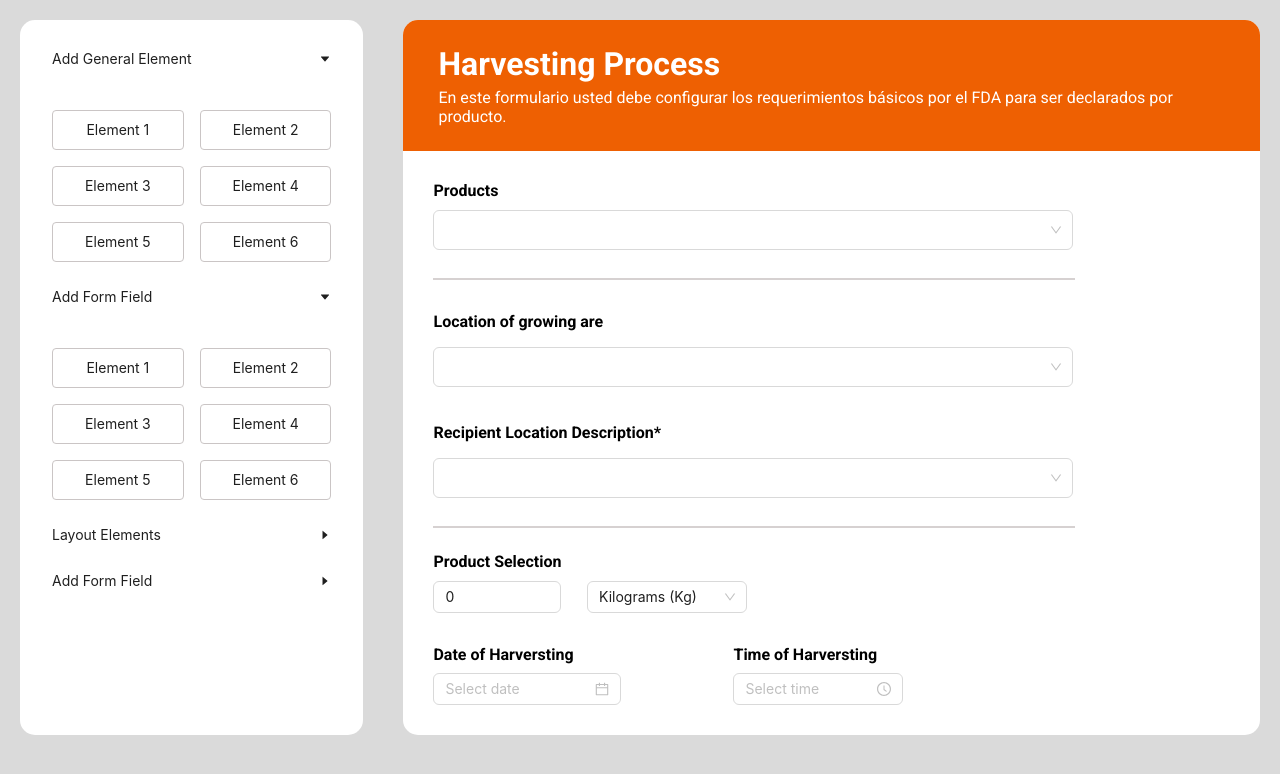
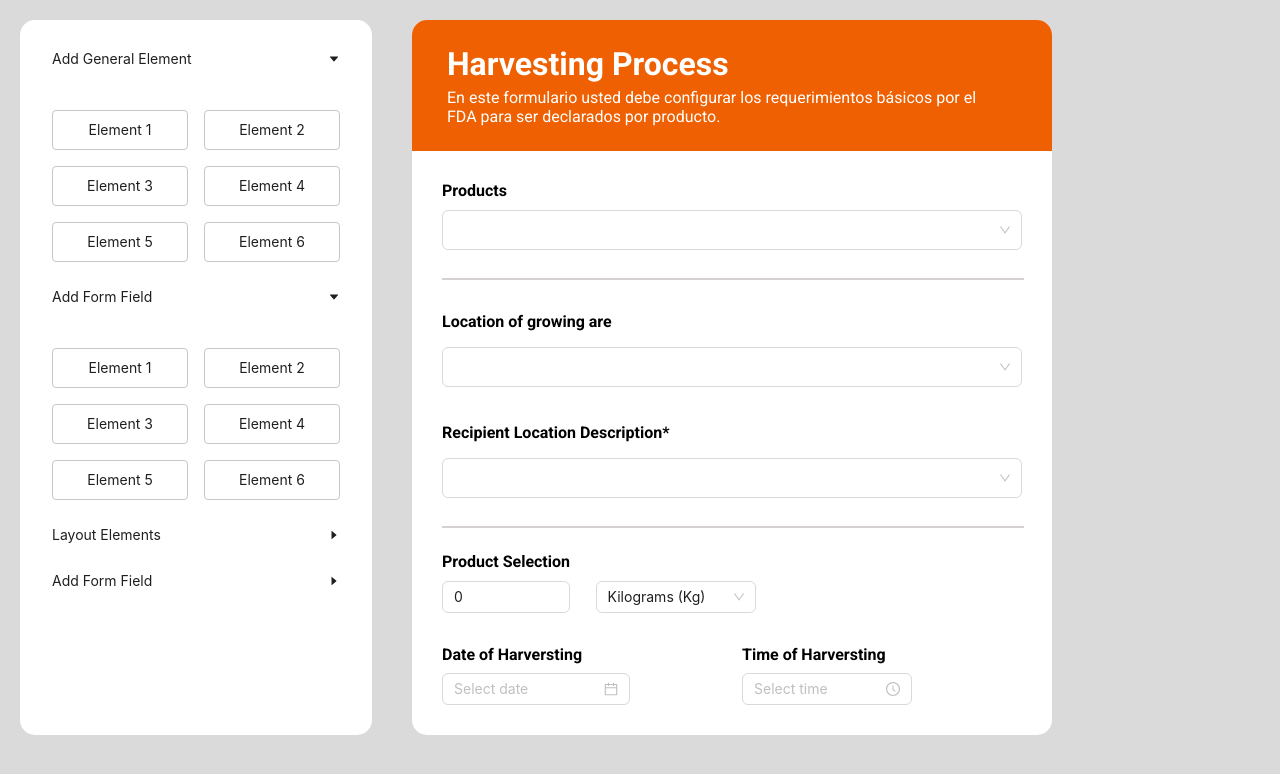
Before and after one commit to Pipeto84/dnd_darwin, a React (Create React App) app: page / in a window 1280 px wide. Shown: the top 774 px of the page. Built offline with nearby package versions, Linux system fonts and the light colour scheme.

Commit message:
reducir form

```diff
--- a/src/Styles/Form.module.css
+++ b/src/Styles/Form.module.css
@@ -1,5 +1,5 @@
 .container {
-  width: 55rem;
+  width: 40rem;
   height: 100%;
   margin: 1.25rem;
   background-color: #ffffff;
@@ -23,10 +23,13 @@
 }
 
 .form {
-  width: 40rem;
+  min-width: 60%;
+  max-width: 100%;
+  /* width: 40rem; */
   margin: 30px;
   display: flex;
   flex-direction: column;
+  flex-grow: 1;
 }
 
 .products {
```
